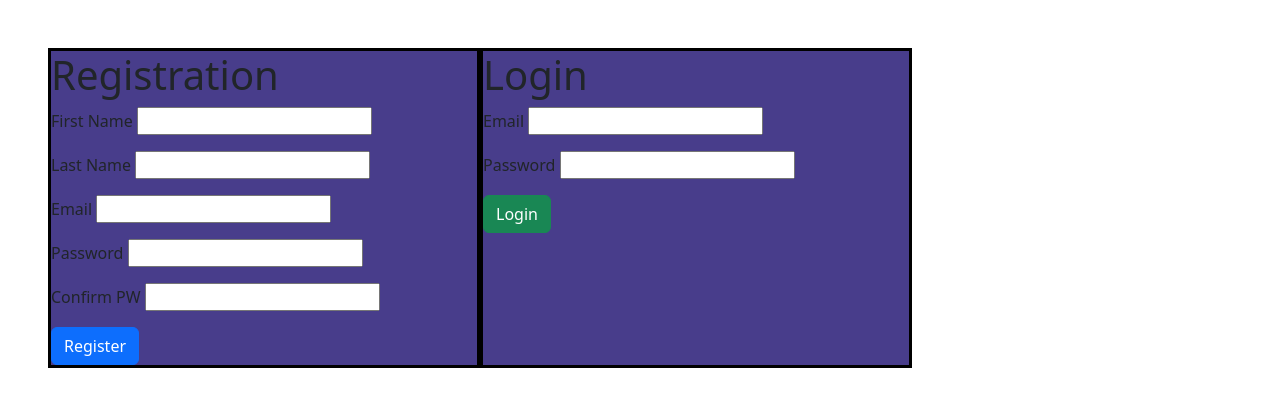
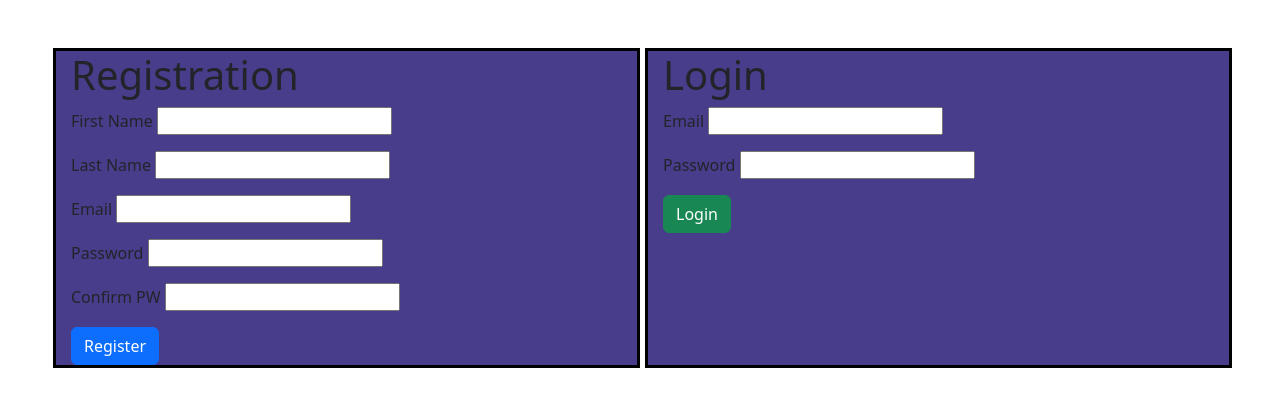
Before and after one commit to Misty94/Practice, a Flask app: page / in a window 1280 px wide. Shown: the top 415 px of the page. Run offline with Flask 2, Linux system fonts and the light colour scheme.

Commit message:
Private Wall

```diff
--- a/Python/privateWall/flask_app/static/css/login.css
+++ b/Python/privateWall/flask_app/static/css/login.css
@@ -8,6 +8,8 @@
     flex: 1;
     background-color: darkslateblue;
     border: 3px solid black;
+    margin-left: 5px;
+    padding-left: 15px;
 }
 
 /* .reg{
--- a/Python/privateWall/flask_app/templates/login.html
+++ b/Python/privateWall/flask_app/templates/login.html
@@ -9,7 +9,7 @@
     <link href="https://cdn.jsdelivr.net/npm/bootstrap@5.2.0/dist/css/bootstrap.min.css" rel="stylesheet" integrity="sha384-gH2yIJqKdNHPEq0n4Mqa/HGKIhSkIHeL5AyhkYV8i59U5AR6csBvApHHNl/vI1Bx" crossorigin="anonymous">
 </head>
 <body>
-    <div class="d-flex w-75 p-5">
+    <div class="d-flex p-5">
         <div class="reg">
             <h1>Registration</h1>
             <form action="/register/user" method="POST">
```
